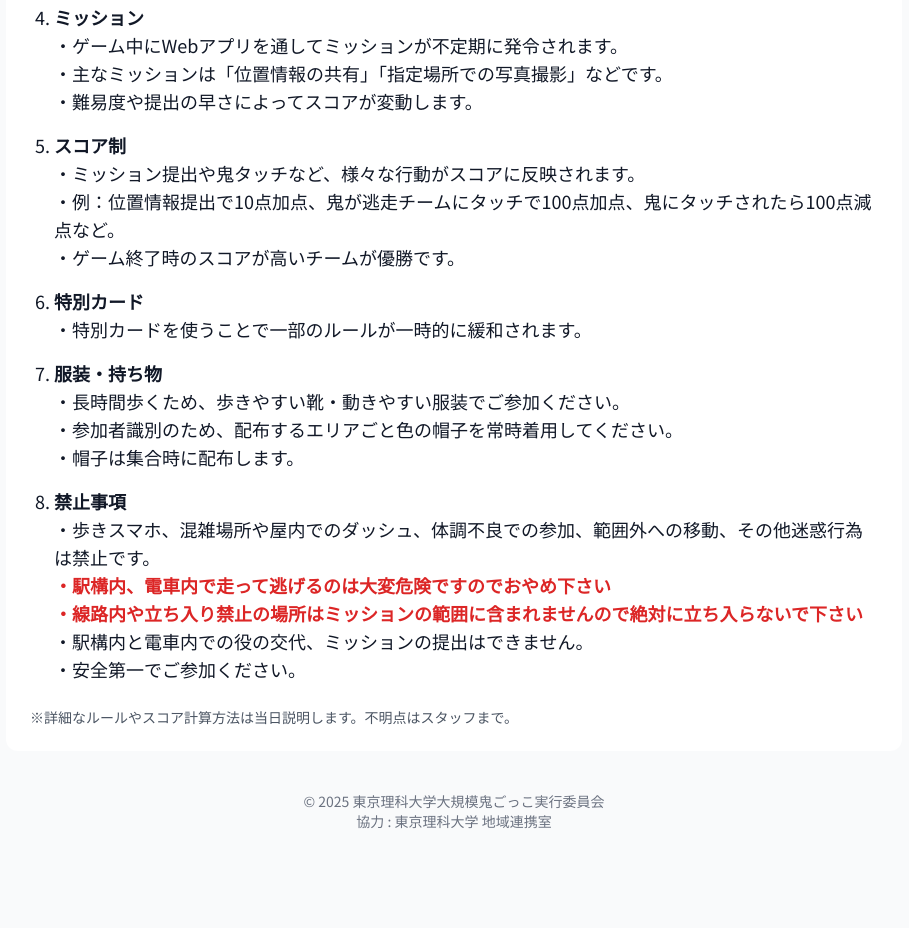
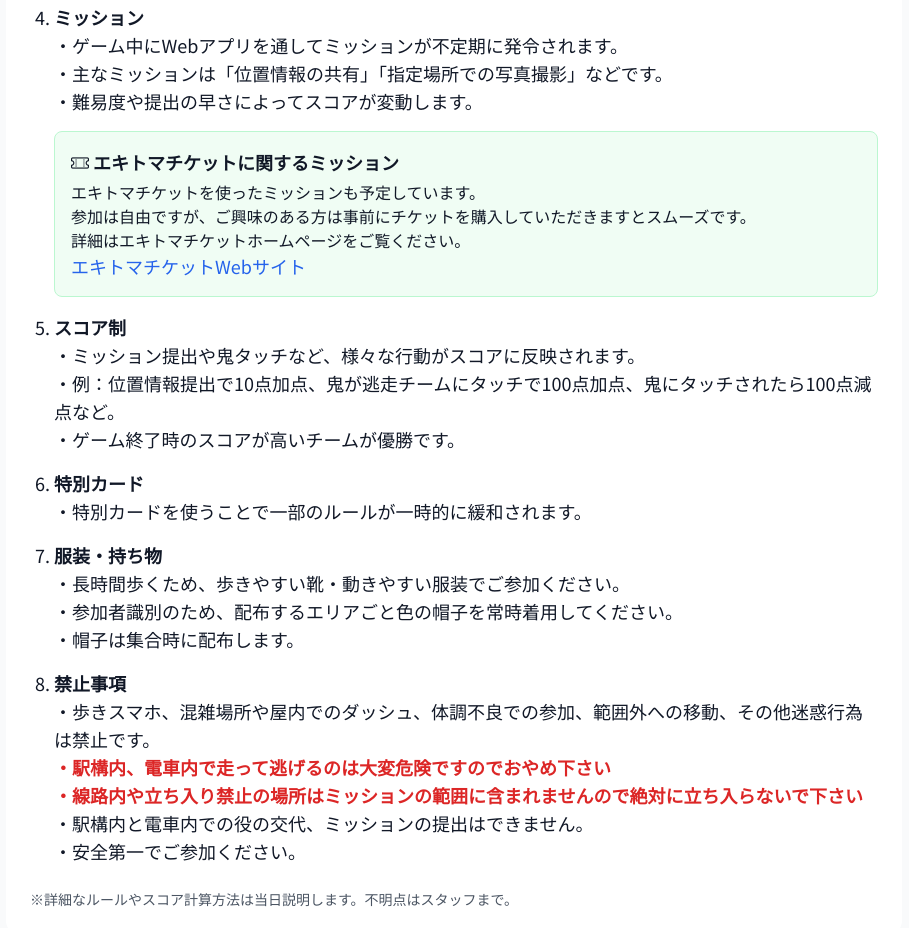
Before and after one commit to sandaime-RM/trafficTagTokyo, a website: page tokyo2025/rules.html in a window 1280 px wide. Shown: the part 1352-2280 px from the top of the page, without its empty margins (186-1095 px from the left). Before the commit the page ends 2199 px from the top, so only its background shows below. Drawn offline with nearby package versions, Linux system fonts and the light colour scheme.

Commit message:
エキトマチケットの宣伝を追加

```diff
--- a/tokyo2025/rules.html
+++ b/tokyo2025/rules.html
@@ -63,6 +63,16 @@
                 ・主なミッションは「位置情報の共有」「指定場所での写真撮影」などです。<br>
                 ・難易度や提出の早さによってスコアが変動します。
             </li>
+
+            <div class="mt-3 rounded-lg border border-green-200 bg-green-50 p-4 text-green-800">
+                <p class="font-semibold mb-1"><i class="bi bi-ticket-perforated me-1"></i>エキトマチケットに関するミッション</p>
+                <p class="text-base">エキトマチケットを使ったミッションも予定しています。<br/>
+                    参加は自由ですが、ご興味のある方は事前にチケットを購入していただきますとスムーズです。<br />
+                    詳細はエキトマチケットホームページをご覧ください。
+                </p>
+                <a href="https://shopping.jreast.co.jp/pages/ekitoma" class="text-blue-600 hover:underline">エキトマチケットWebサイト</a>
+            </div>
+
             <li>
                 <strong>スコア制</strong><br>
                 ・ミッション提出や鬼タッチなど、様々な行動がスコアに反映されます。<br>
```
